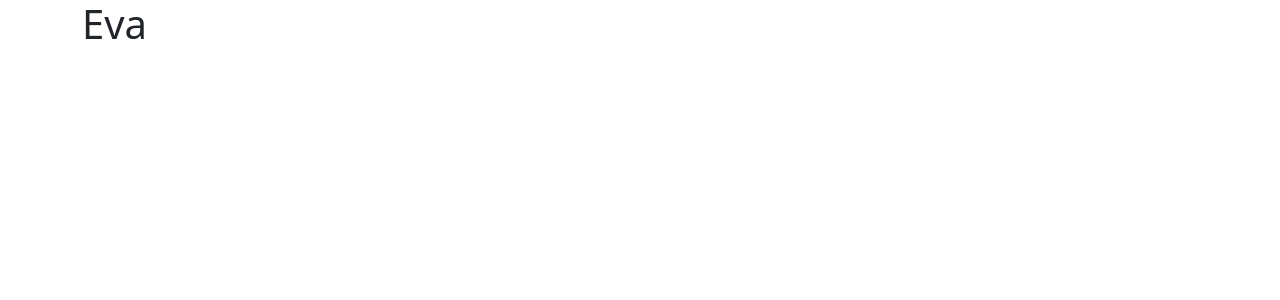
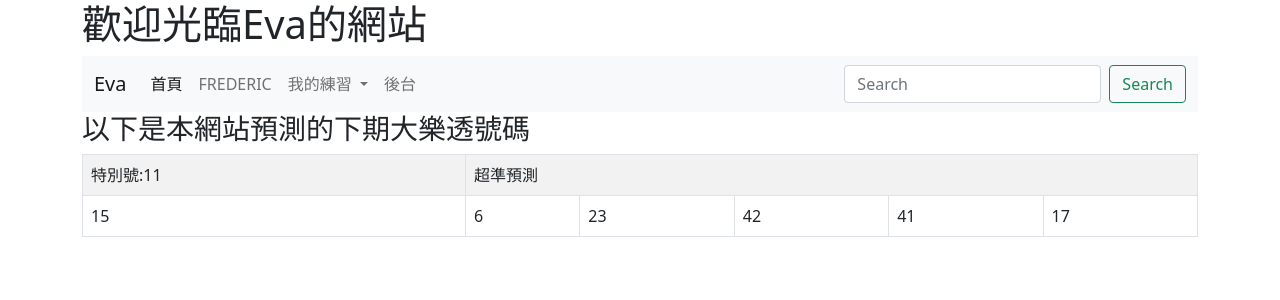
Before and after one commit to evamayday/apple, a Django app: page / in a window 1280 px wide. Before the commit the part shown is almost empty. Shown: the top 300 px of the page. Run offline with Django 3.2, Linux system fonts and the light colour scheme.

Commit message:
my new site

```diff
--- a/datacenter/mysite/views.py
+++ b/datacenter/mysite/views.py
@@ -1,6 +1,11 @@
 from django.shortcuts import render
 from django.http import HttpResponse
+import random
 
 def index(request):
 	myname = "Eva"
+	data = [i for i in range(1,43)]
+	random.shuffle(data)
+	lotto_numbers = data[0:6]
+	special_number= data[6]
 	return render(request,'index.html',locals())
--- a/datacenter/templates/index.html
+++ b/datacenter/templates/index.html
@@ -8,12 +8,59 @@
     <!-- Bootstrap CSS -->
     <link href="https://cdn.jsdelivr.net/npm/bootstrap@5.0.0-beta3/dist/css/bootstrap.min.css" rel="stylesheet" integrity="sha384-eOJMYsd53ii+scO/bJGFsiCZc+5NDVN2yr8+0RDqr0Ql0h+rP48ckxlpbzKgwra6" crossorigin="anonymous">
 
-    <title>Hello, world!</title>
+    <title>{{myname}}</title>
   </head>
   <body>
   	<div class="container">
-    <h1>{{myname}}</h1>
-	</div>
+    <h1>歡迎光臨{{myname}}的網站</h1>
+    <nav class="navbar navbar-expand-lg navbar-light bg-light">
+  <div class="container-fluid">
+    <a class="navbar-brand" href="#">Eva</a>
+    <button class="navbar-toggler" type="button" data-bs-toggle="collapse" data-bs-target="#navbarSupportedContent" aria-controls="navbarSupportedContent" aria-expanded="false" aria-label="Toggle navigation">
+      <span class="navbar-toggler-icon"></span>
+    </button>
+    <div class="collapse navbar-collapse" id="navbarSupportedContent">
+      <ul class="navbar-nav me-auto mb-2 mb-lg-0">
+        <li class="nav-item">
+          <a class="nav-link active" aria-current="page" href="/">首頁</a>
+        </li>
+        <li class="nav-item">
+          <a class="nav-link" href="https://frederic-official.com/">FREDERIC</a>
+        </li>
+        <li class="nav-item dropdown">
+          <a class="nav-link dropdown-toggle" href="#" id="navbarDropdown" role="button" data-bs-toggle="dropdown" aria-expanded="false">
+            我的練習
+          </a>
+          <ul class="dropdown-menu" aria-labelledby="navbarDropdown">
+            <li><a class="dropdown-item" href="#">Action</a></li>
+            <li><a class="dropdown-item" href="#">Another action</a></li>
+            <li><hr class="dropdown-divider"></li>
+            <li><a class="dropdown-item" href="#">Something else here</a></li>
+          </ul>
+        </li>
+        <li class="nav-item">
+          <a class="nav-link " href="/admin/" tabindex="-1">後台</a>
+        </li>
+      </ul>
+      <form class="d-flex">
+        <input class="form-control me-2" type="search" placeholder="Search" aria-label="Search">
+        <button class="btn btn-outline-success" type="submit">Search</button>
+      </form>
+    </div>
+  </div>
+</nav>
+<h3>以下是本網站預測的下期大樂透號碼</h3>
+<table class='table table-striped table-bordered'>
+  <tr><td>特別號:{{special_number}}</td><td colspan=5>超準預測</td></tr>
+  <tr>
+    {% for no in lotto_numbers %}
+    <td>
+      {{no}}
+    </td>
+    {% endfor %}
+  </tr>
+</table>
+  </div>
     <!-- Optional JavaScript; choose one of the two! -->
 
     <!-- Option 1: Bootstrap Bundle with Popper -->
```
Also changed, not shown: datacenter/db.sqlite3.
